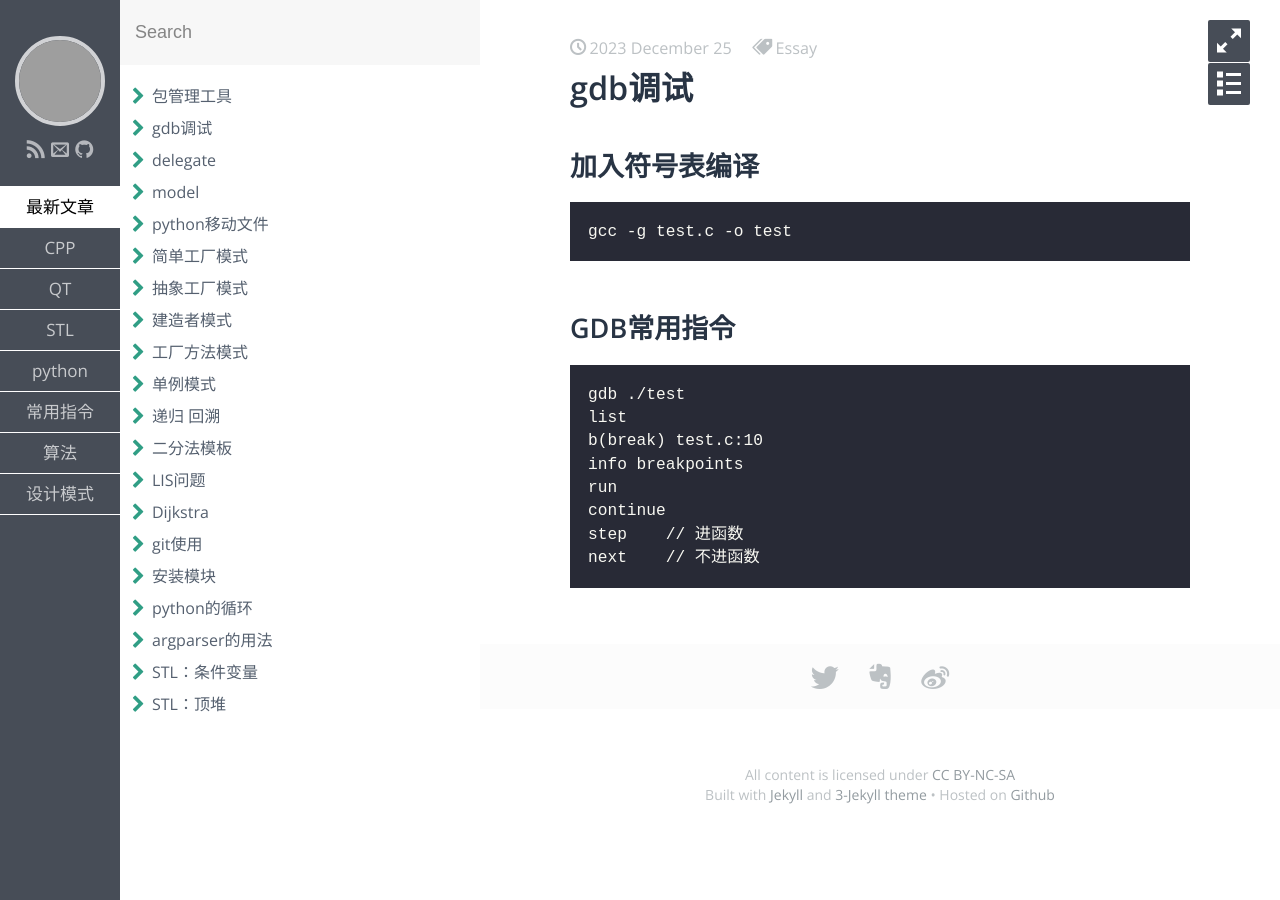
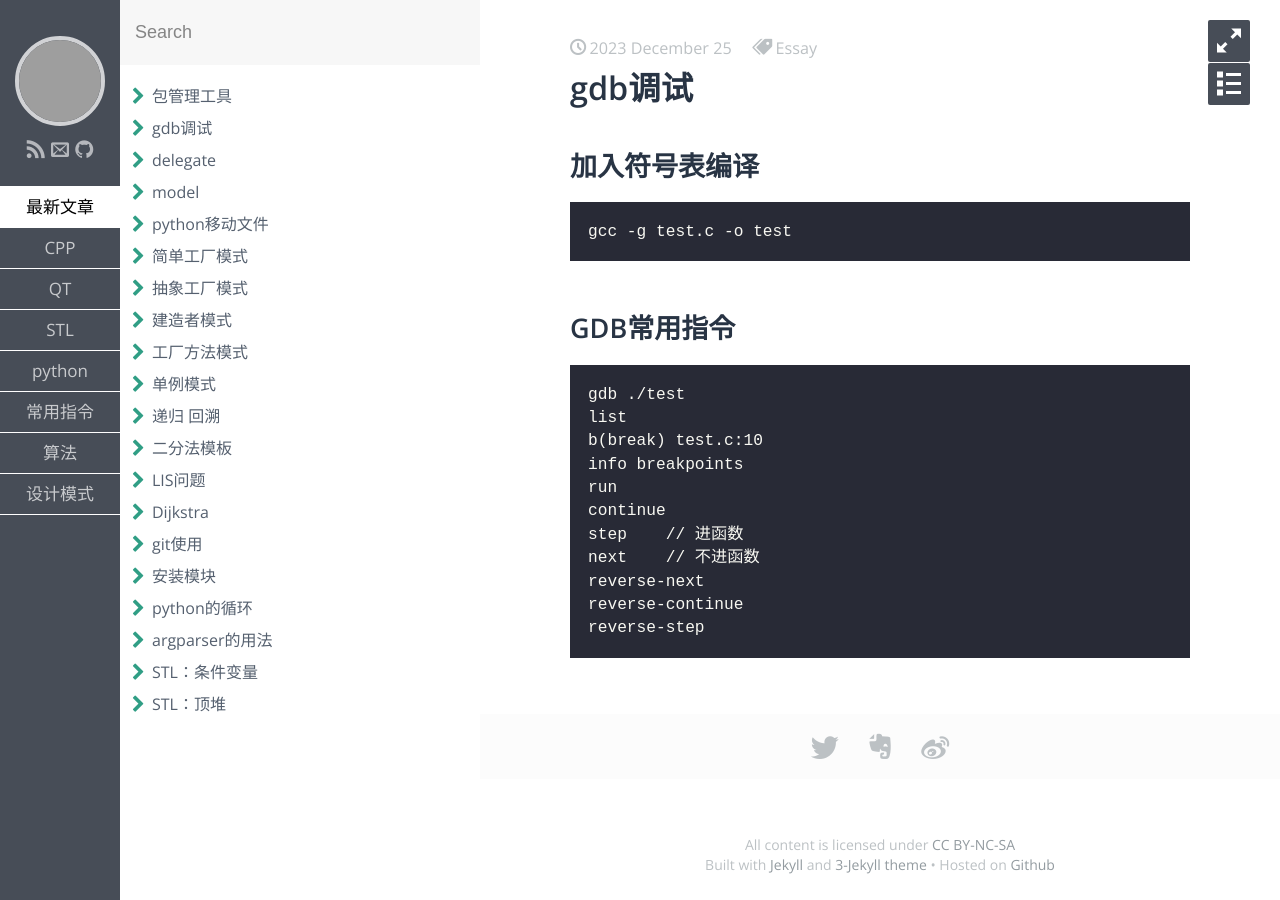
Before and after one commit to aliangaaa/aliangaaa.github.io, a Jekyll site: the page built from _posts/常用指令/2023-12-25-gdb调试.md, in a window 1280 px wide. Built offline with Jekyll 4.4.1, drawn with Linux system fonts in a browser that asks for light colours; some web fonts are replaced; grey boxes are pictures that could not be loaded.

Commit message:
Update 2023-12-25-gdb调试.md

````diff
--- a/_posts/常用指令/2023-12-25-gdb调试.md
+++ b/_posts/常用指令/2023-12-25-gdb调试.md
@@ -22,4 +22,7 @@ run
 continue
 step    // 进函数
 next    // 不进函数
+reverse-next
+reverse-continue
+reverse-step
 ```
````
